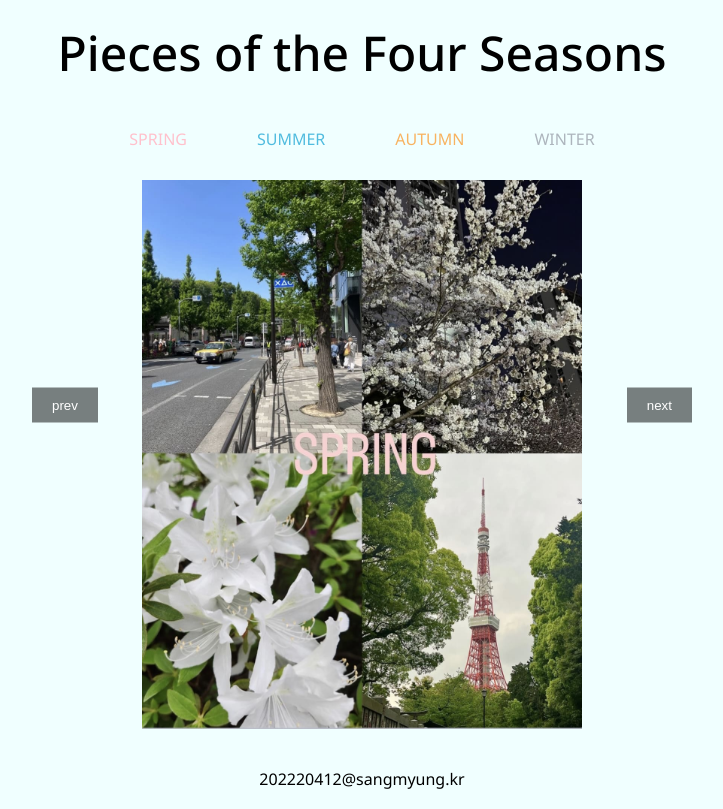
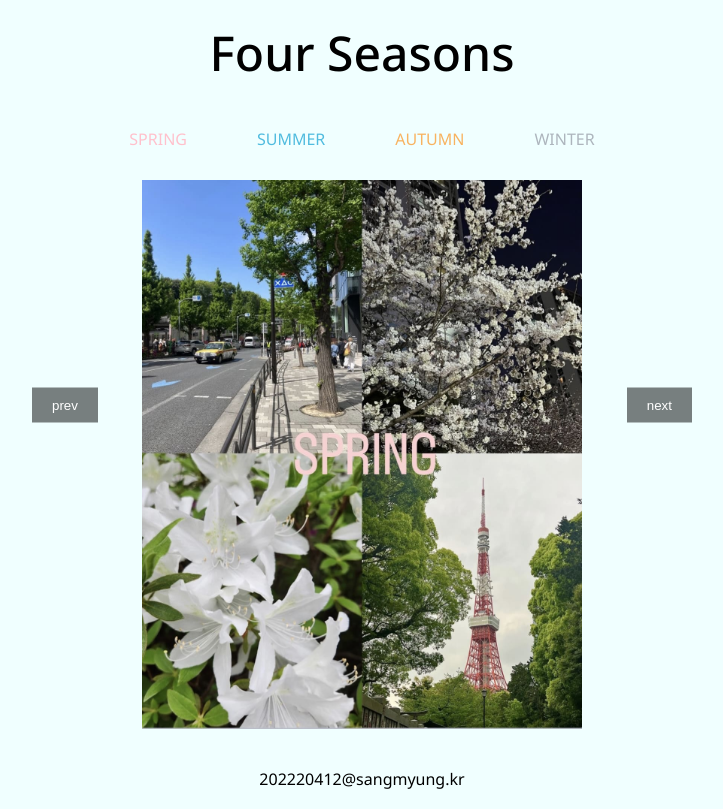
Before and after one commit to jisongGo/WMD-Project, a website: page index.html in a window 1280 px wide. Shown: the whole page, without its empty margins (278-1001 px from the left). Drawn offline with Linux system fonts and the light colour scheme.

Commit message:
제목 바꿈

```diff
--- a/index.html
+++ b/index.html
@@ -38,7 +38,7 @@
   </head>
   <body>
     <div class="fixed fixed--pos-tt fixed--role-title">
-      <p>Pieces of the Four Seasons</p>
+      <p>Four Seasons</p>
     </div>
     <ol class="fixed fixed--pos-tc fixed--role-menu">
       <li>
```
